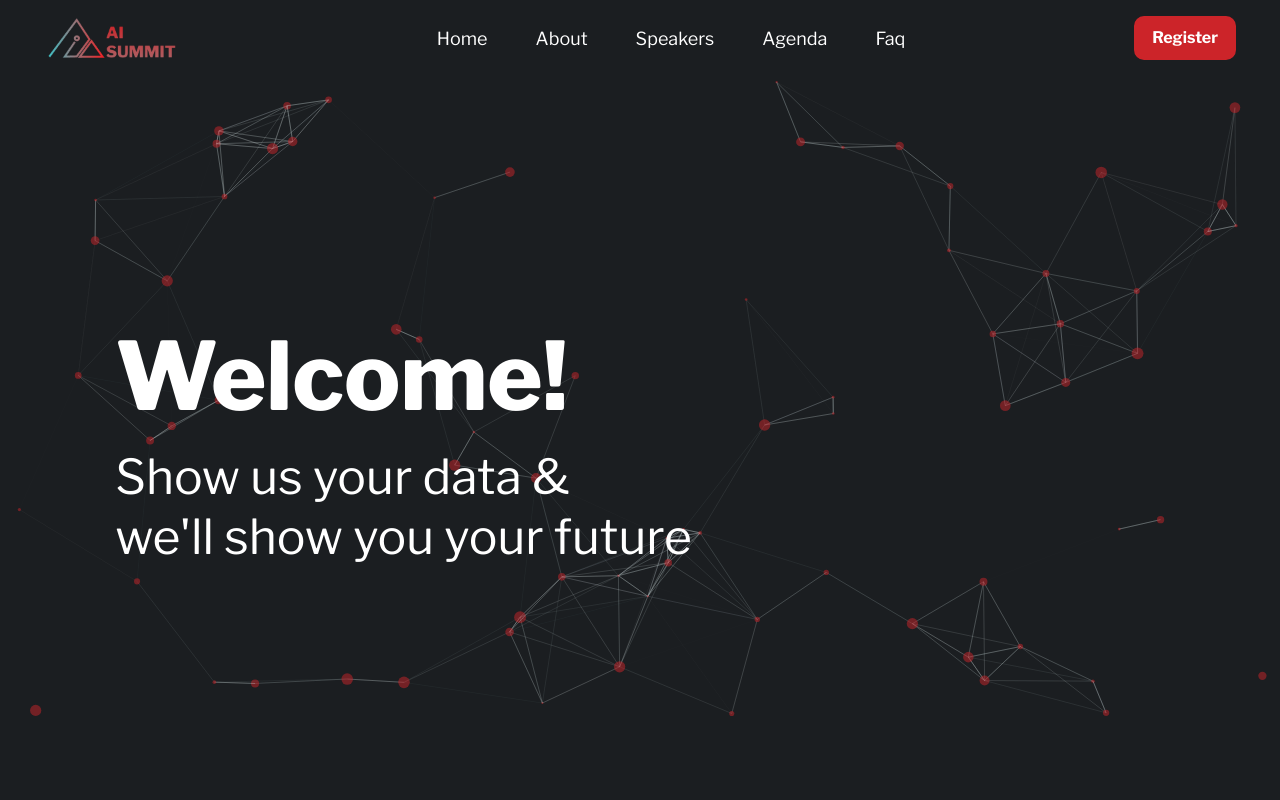
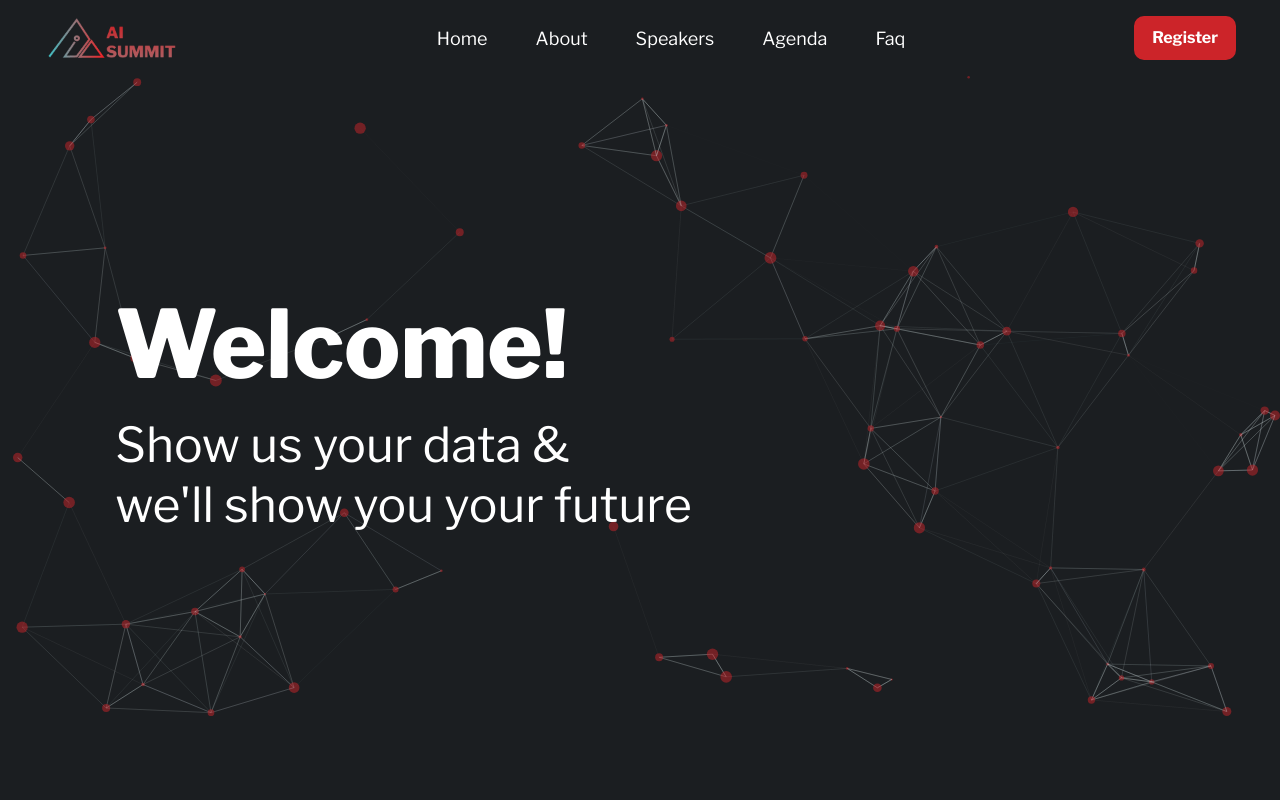
Before and after one commit to MarouaneBenbetka/AI-Summit, a React (Vite) app: page / in a window 1280 px wide. Shown: the top 800 px of the page. Built offline with nearby package versions, Linux system fonts and the light colour scheme.

Commit message:
Fix hero

```diff
--- a/src/components/hero/particules.jsx
+++ b/src/components/hero/particules.jsx
@@ -65,7 +65,7 @@ const Particlesbg = () => {
               default: "bounce",
             },
             random: false,
-            speed: 6,
+            speed: 4,
             straight: false,
           },
           number: {
--- a/src/sections/Hero.jsx
+++ b/src/sections/Hero.jsx
@@ -14,7 +14,7 @@ const Hero = () => {
       <Particlesbg />
       <motion.section
         id="home"
-				className="px-8 sm:px-20 lg:px-[9vw] h-[89vh] min-h-[500px] pt-16 relative flex items-center content-center"
+        className="px-8 sm:px-20 lg:px-[9vw] h-[89vh] min-h-[500px] relative flex items-center content-center"
         variants={staggerContainer}
         initial="hidden"
         whileInView="show"
@@ -32,8 +32,7 @@ const Hero = () => {
               className="text-[35px] sm:text-[50px] md:text-[30px] text-center md:text-left lg:text-[32px] xl:text-[48px] leading-[60px]"
               variants={textVariant(0.6)}
             >
-							Show us your data & <br /> we'll show you your
-							future
+              Show us your data & <br /> we'll show you your future
             </motion.p>
           </div>
         </div>
```
Lines whose indentation alone changed are shown as unchanged.
